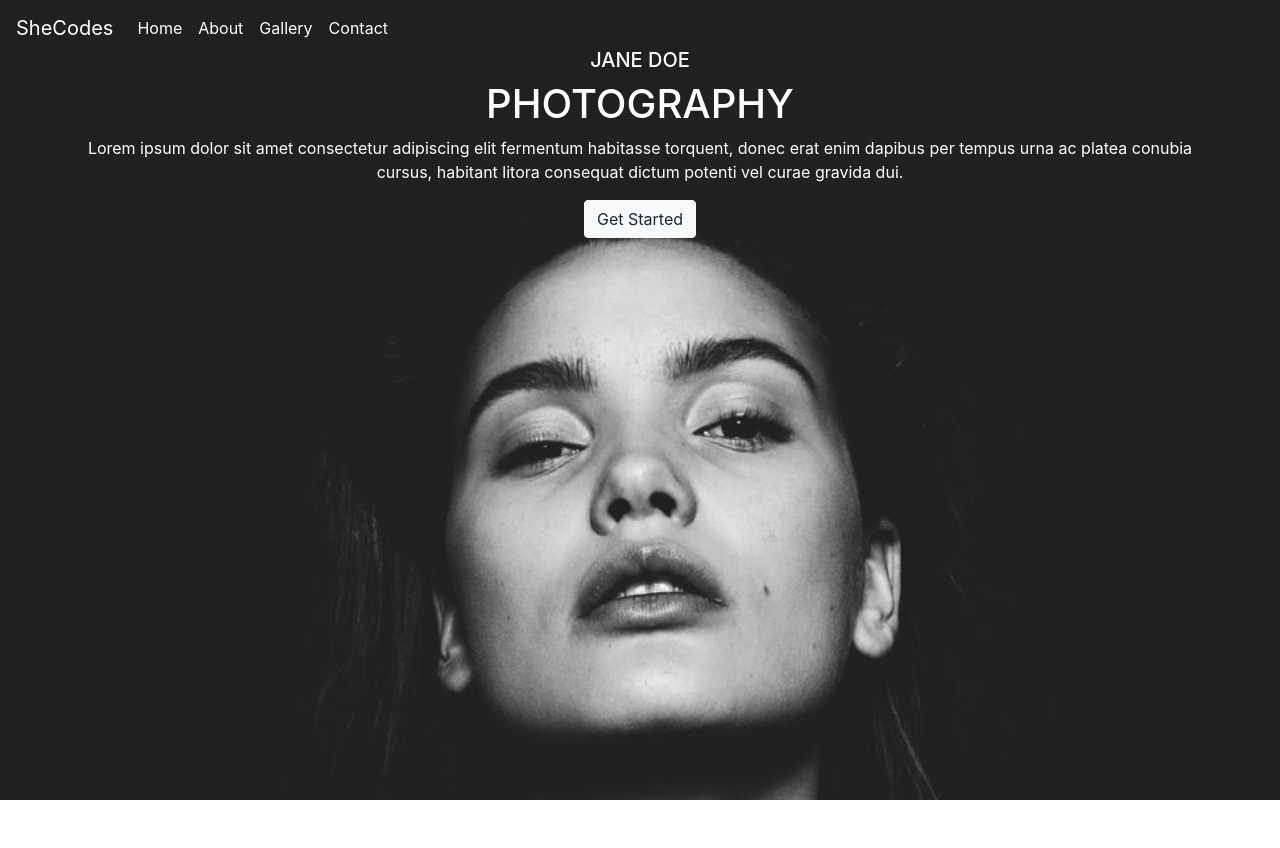
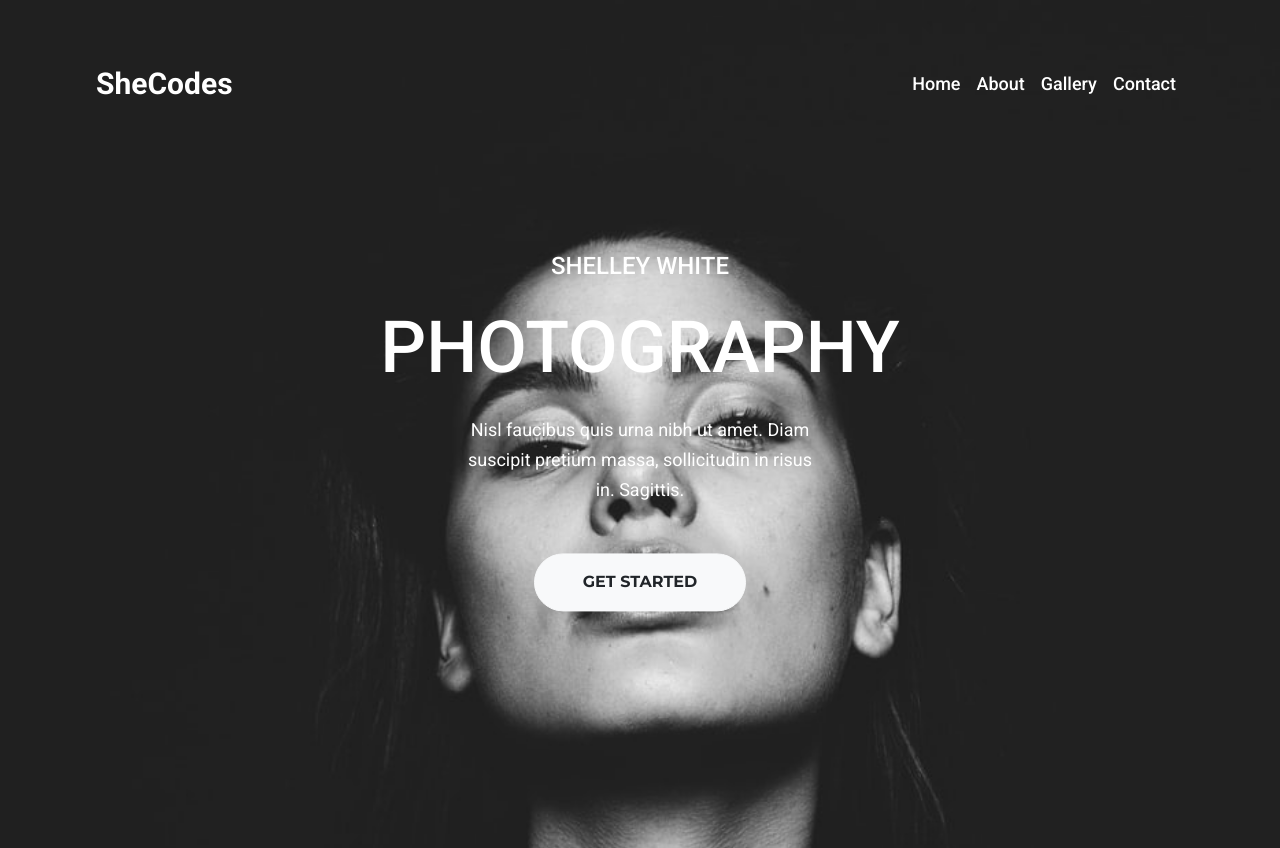
Before and after one commit to delialo/portfolio-project, a plain HTML site: page index.html in a window 1280 px wide. Before the commit the page ends 800 px from the top, so only its background shows below. Drawn offline with nearby package versions, Linux system fonts and the light colour scheme.

Commit message:
Adjusted the styling and positioning

```diff
--- a/index.html
+++ b/index.html
@@ -4,7 +4,16 @@
     <meta charset="UTF-8" />
     <meta name="viewport" content="width=device-width, initial-scale=1.0" />
     <title>Document</title>
-
+    <link rel="preconnect" href="https://fonts.googleapis.com" />
+    <link rel="preconnect" href="https://fonts.gstatic.com" crossorigin />
+    <link
+      href="https://fonts.googleapis.com/css2?family=Roboto:ital,wght@0,100..900;1,100..900&display=swap"
+      rel="stylesheet"
+    />
+    <link
+      href="https://fonts.googleapis.com/css2?family=Montserrat:ital,wght@0,100..900;1,100..900&display=swap"
+      rel="stylesheet"
+    />
     <link
       rel="stylesheet"
       href="https://cdn.jsdelivr.net/npm/bootstrap@4.4.1/dist/css/bootstrap.min.css"
@@ -14,7 +23,7 @@
     <link rel="stylesheet" href="src/styles.css" />
   </head>
   <body>
-    <nav class="navbar fixed-top navbar-expand-lg navbar-DARK bg-DARK">
+    <nav class="navbar navbar-expand-lg m-5 px-5">
       <a class="navbar-brand" href="#">SheCodes</a>
       <button
         class="navbar-toggler"
@@ -28,10 +37,14 @@
         <span class="navbar-toggler-icon"></span>
       </button>
 
-      <div class="collapse navbar-collapse" id="navbarSupportedContent">
-        <ul class="navbar-nav mr-auto">
+      <div
+        class="collapse navbar-collapse justify-content-end"
+        id="navbarSupportedContent"
+      >
+        <ul class="navbar-nav">
           <li class="nav-item active">
-            <a class="nav-link" href="#">Home <span class="sr-only">(current)</span></a
+            <a class="nav-link" href="#"
+              >Home <span class="sr-only">(current)</span></a
             >
           </li>
           <li class="nav-item">
@@ -43,21 +56,23 @@
           <li class="nav-item">
             <a class="nav-link" href="#">Contact</a>
           </li>
+        </ul>
       </div>
     </nav>
-    <div class="container text-center">
-      <div class="mt-5">
-      <h5>JANE DOE</h5>
-      <h1>PHOTOGRAPHY</h1>
-      <p>
-        Lorem ipsum dolor sit amet consectetur adipiscing elit fermentum
-        habitasse torquent, donec erat enim dapibus per tempus urna ac platea
-        conubia cursus, habitant litora consequat dictum potenti vel curae
-        gravida dui.
+    <div class="hero-container text-center">
+      <h4 class="mt-5 p-3">SHELLEY WHITE</h4>
+      <h1 class="mb-4">PHOTOGRAPHY</h1>
+      <p class="mb-5 text-wrap">
+        Nisl faucibus quis urna nibh ut amet. Diam suscipit pretium massa,
+        sollicitudin in risus in. Sagittis.
       </p>
-          </div>
 
-      <button type="button" class="btn btn-light">Get Started</button>
+      <button
+        type="button"
+        class="btn btn-light rounded-pill px-5 py-3 font-weight-bold"
+      >
+        GET STARTED
+      </button>
     </div>
   </body>
 </html>
--- a/src/styles.css
+++ b/src/styles.css
@@ -1,17 +1,50 @@
 body {
+  height: 100vh;
+  width: 100vw;
   background-image: url("../img/photography_image.png");
-  position: relative;
-  background-size: 100%;
+  background-size: cover;
   color: white;
+  font-family: "Roboto", sans-serif;
+  font-weight: 700;
+  letter-spacing: 10%;
 }
+
 .nav-link {
   color: white;
+  font-weight: 500;
+  font-size: 18px;
+  letter-spacing: 0%;
 }
 .navbar-brand {
   color: white;
+  font-size: 30px;
+  letter-spacing: 0%;
 }
-/* h1,
-h5,
+h1 {
+  font-size: 72px;
+}
+
+h4 {
+  font-size: 24px;
+}
 p {
-  color: white;
-} */
+  display: block;
+  margin: auto;
+  max-width: 55%;
+  font-weight: 400;
+  font-size: 18px;
+  line-height: 30px;
+  letter-spacing: 0%;
+}
+button {
+  font-family: "Montserrat", sans-serif;
+  font-size: 14px;
+  line-height: 100%;
+}
+
+.hero-container {
+  position: absolute;
+  top: 50%;
+  left: 50%;
+  transform: translate(-50%, -50%);
+}
```
